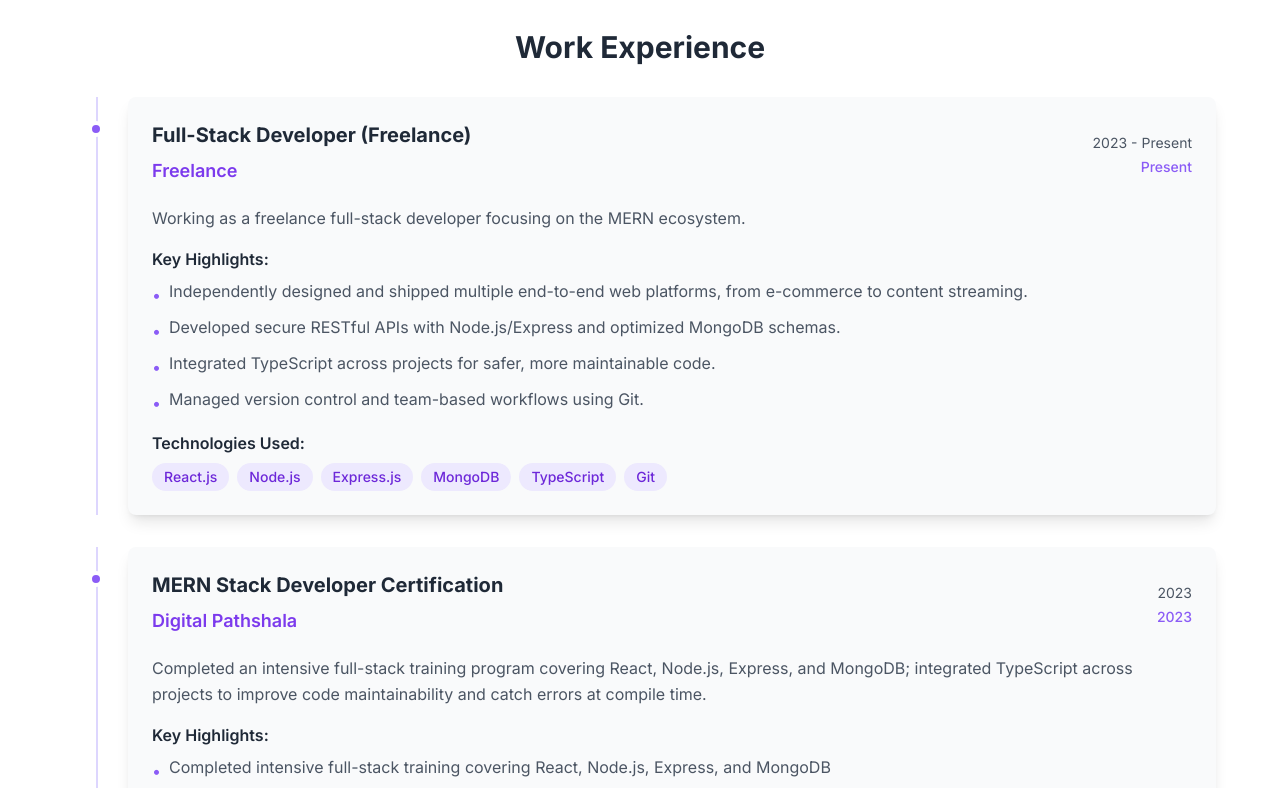
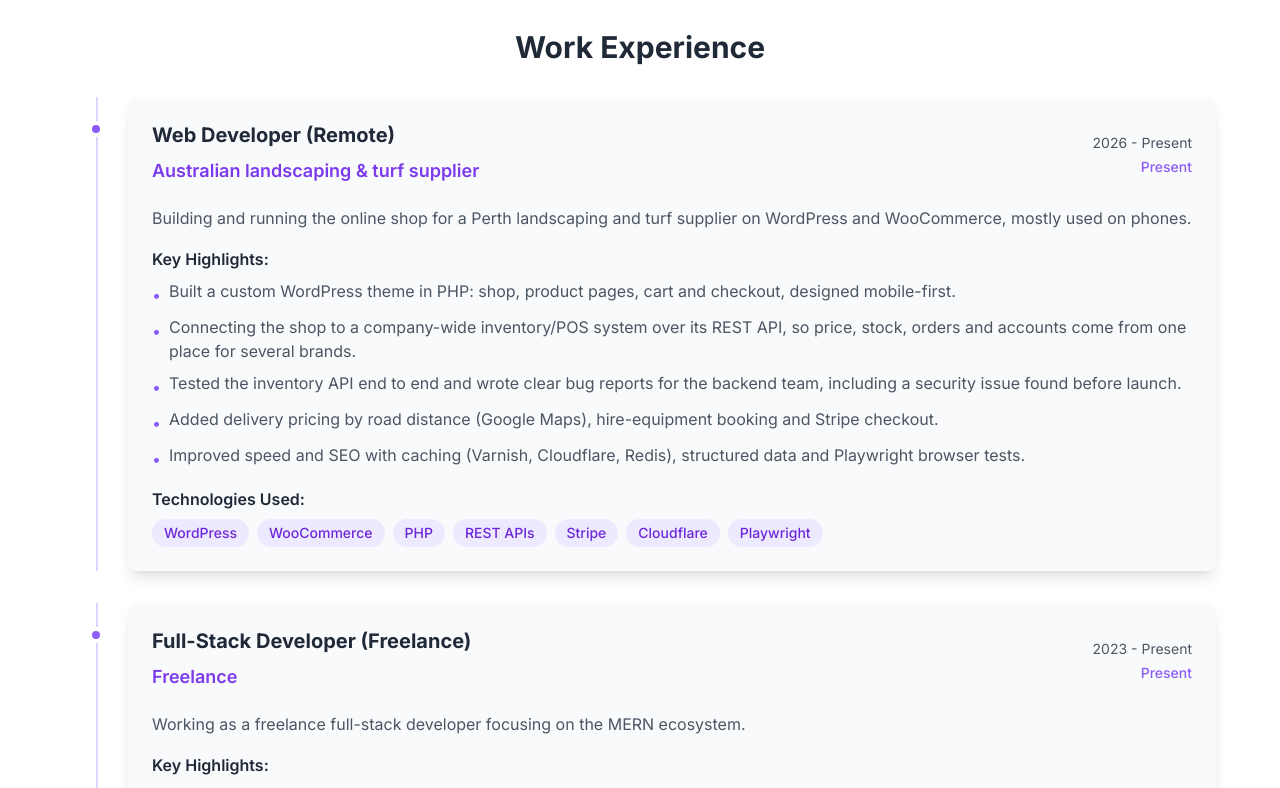
Before and after one commit to asbin007/mod-portfolio.github.io, a React (Vite) app: page / in a window 1280 px wide. Shown: the part 2151-2939 px from the top of the page. Built offline with nearby package versions, Linux system fonts and the light colour scheme.

Commit message:
Add Web Developer experience entry
Added a new experience entry for a Web Developer role, including title, company, duration, period, description, achievements, and technologies used.

```diff
--- a/src/sections/Experience/Experience.jsx
+++ b/src/sections/Experience/Experience.jsx
@@ -4,6 +4,21 @@ import { useInView } from 'react-intersection-observer';
 
 function Experience() {
   const experiences = [
+    {
+      title: "Web Developer (Remote)",
+      company: "Australian landscaping & turf supplier",
+      duration: "Present",
+      period: "2026 - Present",
+      description: "Building and running the online shop for a Perth landscaping and turf supplier on WordPress and WooCommerce, mostly used on phones.",
+      achievements: [
+        "Built a custom WordPress theme in PHP: shop, product pages, cart and checkout, designed mobile-first.",
+        "Connecting the shop to a company-wide inventory/POS system over its REST API, so price, stock, orders and accounts come from one place for several brands.",
+        "Tested the inventory API end to end and wrote clear bug reports for the backend team, including a security issue found before launch.",
+        "Added delivery pricing by road distance (Google Maps), hire-equipment booking and Stripe checkout.",
+        "Improved speed and SEO with caching (Varnish, Cloudflare, Redis), structured data and Playwright browser tests."
+      ],
+      technologies: ["WordPress", "WooCommerce", "PHP", "REST APIs", "Stripe", "Cloudflare", "Playwright"]
+    },
     {
       title: "Full-Stack Developer (Freelance)",
       company: "Freelance",
```
